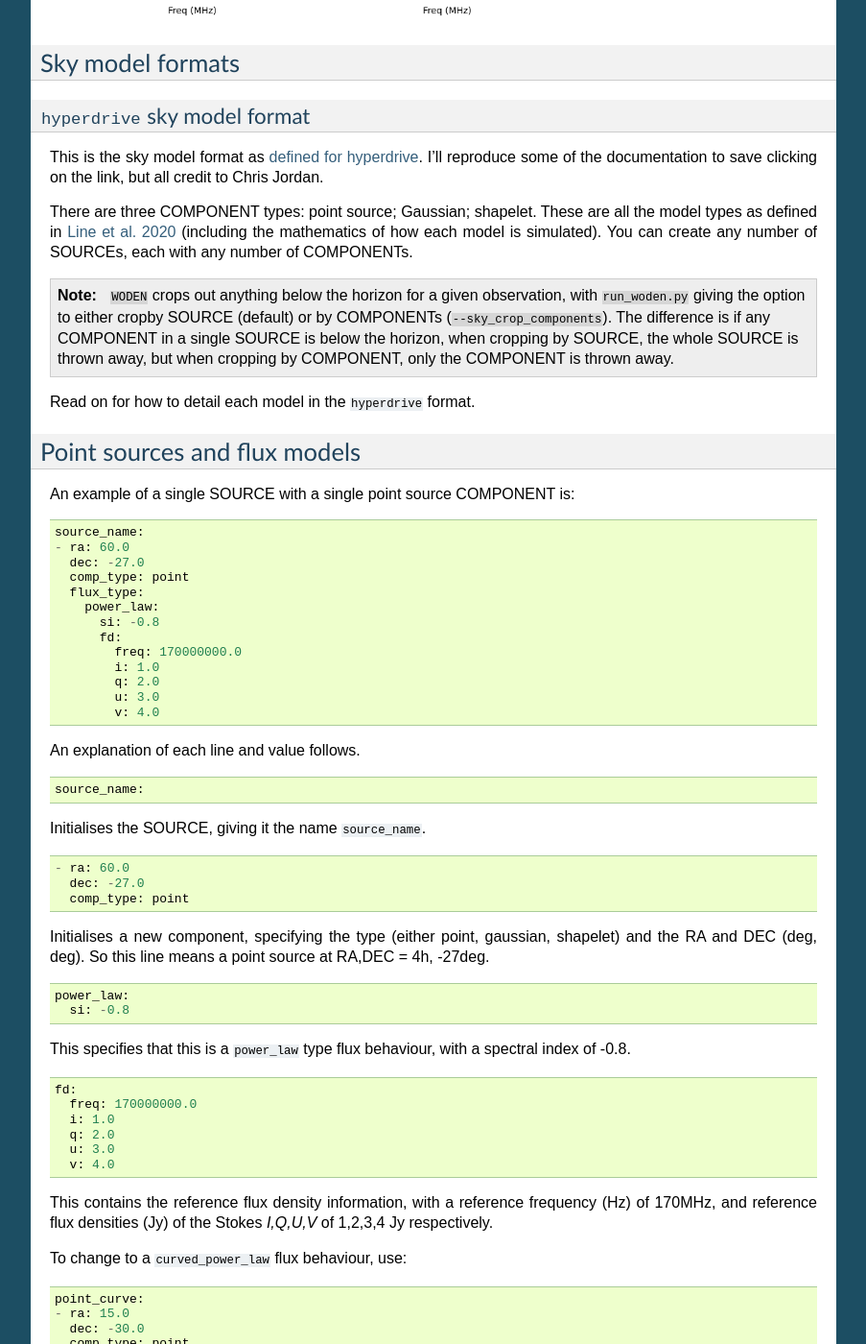
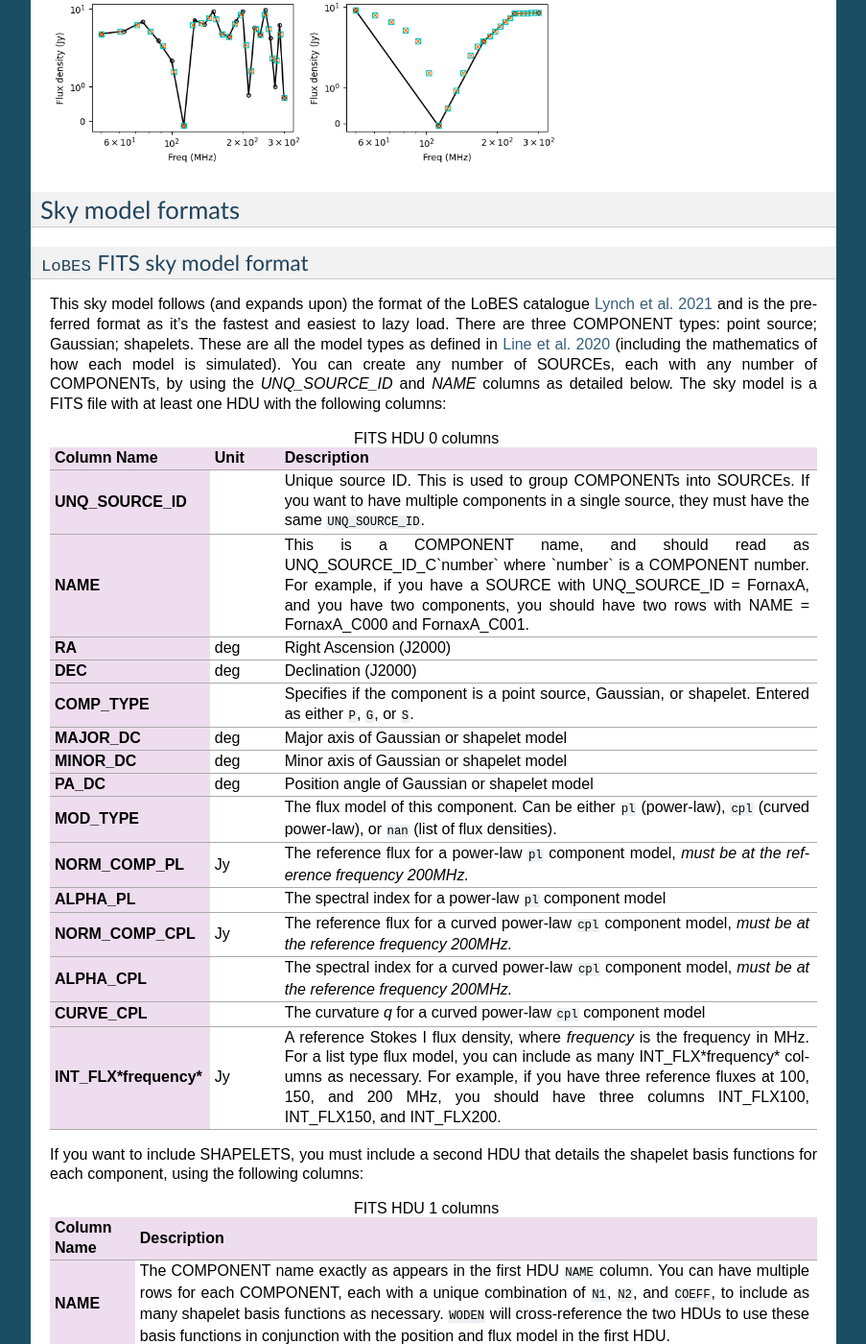
Before and after one commit to JLBLine/WODEN, a Sphinx documentation site: the page built from docs/sphinx/operating_principles/skymodel.rst, in a window 1280 px wide and 1400 px high, scrolled down 2500 px. Shown: the whole window at 96% size, without its empty margins (198-1101 px from the left). Built offline with Sphinx 7.4.7, drawn with Linux system fonts in a browser that asks for light colours; the version number is read from the project's files by our own code; some of the changed text lies outside the part shown.

````diff
--- a/docs/sphinx/operating_principles/skymodel.rst
+++ b/docs/sphinx/operating_principles/skymodel.rst
@@ -2,15 +2,19 @@
 .. _Line et al. 2020: https://doi.org/10.1017/pasa.2020.18
 .. _SHAMFI readthedocs: https://shamfi.readthedocs.io/en/latest/
 .. _Callingham et al. 2017: https://iopscience.iop.org/article/10.3847/1538-4357/836/2/174/pdf
+.. _Lynch et al. 2021: https://doi.org/10.1017/pasa.2021.50
 
 .. _sky model formats:
 
 Sky model
 ===========================
-Since version >= 1.4, there are three sky model formats that ``WODEN`` accepts; the
+.. warning:: In version 2.0.0 (the current version) ``WODEN`` only reads Stokes I from the sky model, and ignores all Stokes QUV. This is because a) this makes things way faster as we can ignore QUV in call calculations b) the power-law and curved power-law extrapolations of QUV were unphysical and c) no one was using it anyway. I'm hoping in a future release to implement using a rotation measure to get linear polarisation going, and to get reading
+
+
+There are currently three sky model formats that ``WODEN`` accepts; the
 preferred ``FITS`` format, the ``hyperdrive yaml`` format, and the now deprecated native ``WODEN`` format.
 The ``FITS`` and ``yaml`` formats have greater functionality, as curved power law and
-list-style flux behaviours are included, beyond a simple power. The native
+list-style flux behaviours are included, beyond a simple power (but as said above, Stokes QUV are all ignored and only I is used). The native
 ``WODEN`` format only includes power-law behaviour, and will not be developed
 any further.
 
@@ -56,6 +60,84 @@ signal which should bounce around with frequency.
 Sky model formats
 ^^^^^^^^^^^^^^^^^^^^
 
+``LoBES`` FITS sky model format
+----------------------------------
+This sky model follows (and expands upon) the format of the LoBES catalogue `Lynch et al. 2021`_ and is the preferred format as it's the fastest and easiest to lazy load. There are three COMPONENT types: point source; Gaussian; shapelets. These are all the model types as defined in `Line et al. 2020`_ (including the mathematics of how each model is simulated). You can create any number of SOURCEs, each with any number of COMPONENTs, by using the `UNQ_SOURCE_ID` and `NAME` columns as detailed below. The sky model is a FITS file with at least one HDU with the following columns:
+
+
+
+.. list-table:: FITS HDU 0 columns
+   :header-rows: 1
+   :widths: 10 10 80
+   :stub-columns: 1
+
+   *  - Column Name
+      - Unit
+      - Description
+   *  - UNQ_SOURCE_ID
+      -
+      - Unique source ID. This is used to group COMPONENTs into SOURCEs. If you want to have multiple components in a single source, they must have the same ``UNQ_SOURCE_ID``.
+   *  - NAME
+      -
+      - This is a COMPONENT name, and should read as UNQ_SOURCE_ID_C`number` where \`number\` is a COMPONENT number. For example, if you have a SOURCE with UNQ_SOURCE_ID = FornaxA, and you have two components, you should have two rows with NAME = FornaxA_C000 and FornaxA_C001.
+   *  - RA
+      - deg
+      - Right Ascension (J2000)
+   *  - DEC
+      - deg
+      - Declination (J2000)
+   *  - COMP_TYPE
+      -
+      - Specifies if the component is a point source, Gaussian, or shapelet. Entered as either ``P``, ``G``, or ``S``.
+   *  - MAJOR_DC
+      - deg
+      - Major axis of Gaussian or shapelet model
+   *  - MINOR_DC
+      - deg
+      - Minor axis of Gaussian or shapelet model
+   *  - PA_DC
+      - deg
+      - Position angle of Gaussian or shapelet model
+   *  - MOD_TYPE
+      -
+      - The flux model of this component. Can be either ``pl`` (power-law), ``cpl`` (curved power-law), or ``nan`` (list of flux densities).
+   *  - NORM_COMP_PL
+      - Jy
+      - The reference flux for a power-law ``pl`` component model, *must be at the reference frequency 200MHz.*
+   *  - ALPHA_PL
+      -
+      - The spectral index for a power-law ``pl`` component model
+   *  - NORM_COMP_CPL
+      - Jy
+      - The reference flux for a curved power-law ``cpl`` component model, *must be at the reference frequency 200MHz.*
+   *  - ALPHA_CPL
+      -
+      - The spectral index for a curved power-law ``cpl`` component model, *must be at the reference frequency 200MHz.*
+   *  - CURVE_CPL
+      -
+      - The curvature `q` for a curved power-law ``cpl`` component model
+   *  - INT_FLX*frequency*
+      - Jy
+      - A reference Stokes I flux density, where *frequency* is the frequency in MHz. For a list type flux model, you can include as many INT_FLX*frequency* columns as necessary. For example, if you have three reference fluxes at 100, 150, and 200 MHz, you should have three columns INT_FLX100, INT_FLX150, and INT_FLX200.
+
+If you want to include SHAPELETS, you must include a second HDU that details the shapelet basis functions for each component, using the following columns:
+
+.. list-table:: FITS HDU 1 columns
+   :header-rows: 1
+   :widths: 10 80
+   :stub-columns: 1
+
+   *  - Column Name
+      - Description
+   *  - NAME
+      - The COMPONENT name exactly as appears in the first HDU ``NAME`` column. You can have multiple rows for each COMPONENT, each with a unique combination of ``N1``, ``N2``, and ``COEFF``, to include as many shapelet basis functions as necessary. ``WODEN`` will cross-reference the two HDUs to use these basis functions in conjunction with the position and flux model in the first HDU.
+   *  - N1
+      - The first shapelet order
+   *  - N2
+      - The second shapelet order
+   *  - COEFF
+      - The coefficient to multiply this basis function by
+
 ``hyperdrive`` sky model format
 ----------------------------------
 This is the sky model format as `defined for hyperdrive`_. I'll reproduce
@@ -74,7 +156,7 @@ with any number of COMPONENTs.
 Read on for how to detail each model in the ``hyperdrive`` format.
 
 Point sources and flux models
-^^^^^^^^^^^^^^^^^^^^^^^^^^^^^^^^^
+~~~~~~~~~~~~~~~~~~~~~~~~~~~~~~~~
 
 An example of a single SOURCE with a single point source COMPONENT is::
 
@@ -216,7 +298,7 @@ is read in from this sky model:
 Stokes parameter.
 
 Multiple SOURCEs and COMPONENTS
-^^^^^^^^^^^^^^^^^^^^^^^^^^^^^^^^^
+~~~~~~~~~~~~~~~~~~~~~~~~~~~~~~~~
 
 To add multiple SOURCEs, simply repeat the process, e.g.:
 
@@ -282,7 +364,7 @@ also add comments without breaking the sky model:
           v: 0.0
 
 Gaussian sources
-^^^^^^^^^^^^^^^^^^^^
+~~~~~~~~~~~~~~~~~~~~~~~~~~~~~~~~
 
 An example srclist containing a single gaussian::
 
@@ -316,7 +398,7 @@ denote Gaussian specific parameters. The FWHM major ``maj`` and minor ``min`` ax
 are given in arcseconds, with the position angle (East from North) given in degrees.
 
 Shapelet sources
-^^^^^^^^^^^^^^^^^^^^
+~~~~~~~~~~~~~~~~~~~~~~~~~~~~~~~~
 
 To generate shapelet models compatible with ``WODEN``, use ``SHAMFI`` to fit an
 image with the ``--woden_srclist`` option (again see `SHAMFI readthedocs`_.
@@ -382,7 +464,7 @@ the coefficients will be scaled such that the integrated Stokes I flux density o
 source will be 10 Jy at 150 MHz for this example.
 
 Putting it all together
-^^^^^^^^^^^^^^^^^^^^^^^^^
+~~~~~~~~~~~~~~~~~~~~~~~~~~~~~~~~
 
 An example skymodel with four sources, the first with all component types, the next three with a single component of each type,  would look something like this::
 
@@ -534,7 +616,7 @@ Currently, every source is given a simple power-law frequency behaviour as:
 where :math:`S` is the flux density at frequency :math:`\nu`, with a reference flux density :math:`S_0`, reference frequency :math:`\nu_0`, and spectral index  :math:`\alpha`.
 
 Point sources
-^^^^^^^^^^^^^^^^^^^^
+~~~~~~~~~~~~~~~~~~~~~~~~~~~~~~~~
 
 An example of a single SOURCE with a single point source COMPONENT is::
 
@@ -598,7 +680,7 @@ noting that at the very top line, I have updated ``P 3`` to reflect there are no
 .. note:: ``WODEN`` crops everything below the horizon out of the sky model. It can do this one of two ways - either by ``COMPONENT`` or by ``SOURCE``. In the example above, we have three COMPONENT in one SOURCE. If you ask ``WODEN`` to crop by ``SOURCE``, if just one of the ``COMPONENTS`` is below the horizon, it'll crop the *entire* source.
 
 Gaussian sources
-^^^^^^^^^^^^^^^^^^^^
+~~~~~~~~~~~~~~~~~~~~~~~~~~~~~~~~
 
 An example srclist containing a single gaussian::
 
@@ -616,7 +698,7 @@ where all lines have the same meaning as the point source, and the meaning of th
 which specifies the Gaussian parameters as ``GPARAMS pa(deg) major_axis(arcmin) minor_axis(arcmin)``. The major and minor axes are specified as FWHM. Note this line needs to sit in between the lines starting with ```COMPONENT GAUSSIAN`` and ```ENDCOMPONENT``.
 
 Shapelet sources
-^^^^^^^^^^^^^^^^^^^^
+~~~~~~~~~~~~~~~~~~~~~~~~~~~~~~~~
 
 To generate shapelet models compatible with WODEN, simply use ``SHAMFI`` to fit an image with the ``--woden_srclist`` option (again see `SHAMFI readthedocs`_. for more detail). This will ensure all normalisations are correct. An example sky model (made by hand so the normalisations *won't* be correct) is::
 
@@ -641,7 +723,7 @@ encode the order of the shapelet basis function (see `Line et al. 2020`_ for det
 This line will still assume a power-law frequency behaviour, with a reference flux of 10 Jy at 180 MHz, but use a default SI = -0.8.
 
 Putting it all together
-^^^^^^^^^^^^^^^^^^^^^^^^^
+~~~~~~~~~~~~~~~~~~~~~~~~~~~~~~~~
 
 An example skymodel with four sources, the first with all component types, the next three with a single component of each type,  would look something like this::
 
````
Also changed, not shown: README.md (+31 -67 lines), docs/sphinx/operating_principles/test_extrap_curve_power_laws.png, 2 other files.
